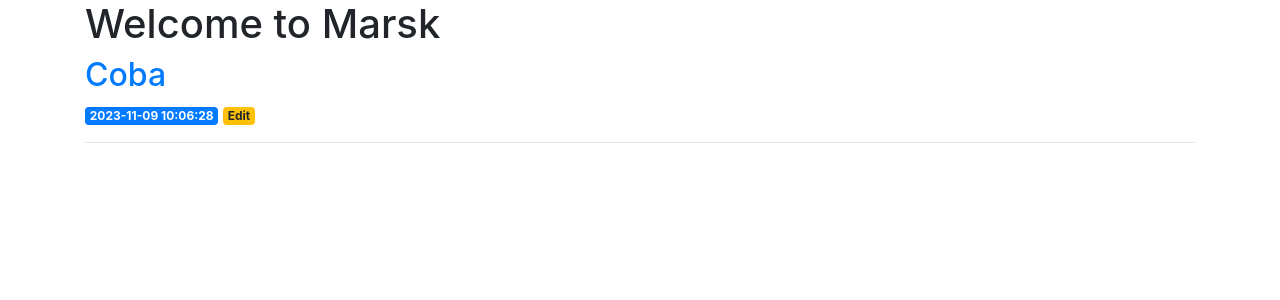
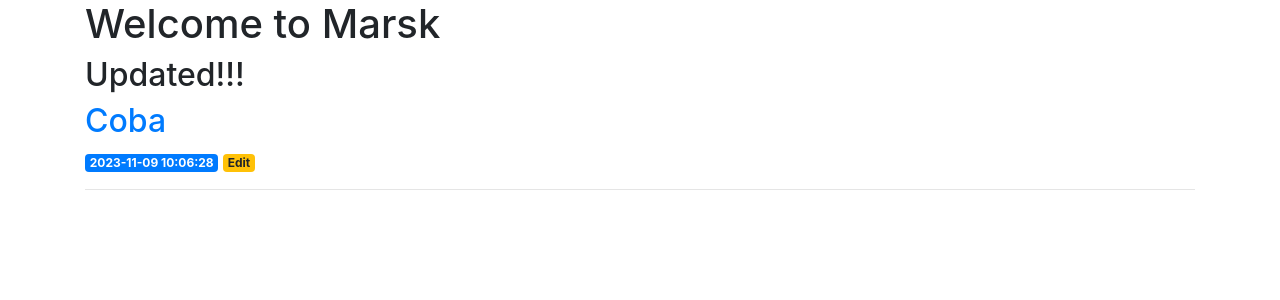
Before and after one commit to bazigan/app1, a Flask app: page / in a window 1280 px wide. Shown: the part 56-356 px from the top of the page. Run offline with Flask 3, Linux system fonts and the light colour scheme; data comes from the database, SQL or seed files in the repository; some libraries are stand-ins or nearby versions.

Commit message:
Update App

```diff
--- a/templates/index.html
+++ b/templates/index.html
@@ -2,6 +2,7 @@
 
 {% block content %}
     <h1>{% block title %} Welcome to Marsk {% endblock %}</h1>
+    <h2>Updated!!!</h2>
     {% for post in posts %}
         <a href="{{ url_for('post', post_id=post['id']) }}">
             <h2>{{ post['title'] }}</h2>
```
